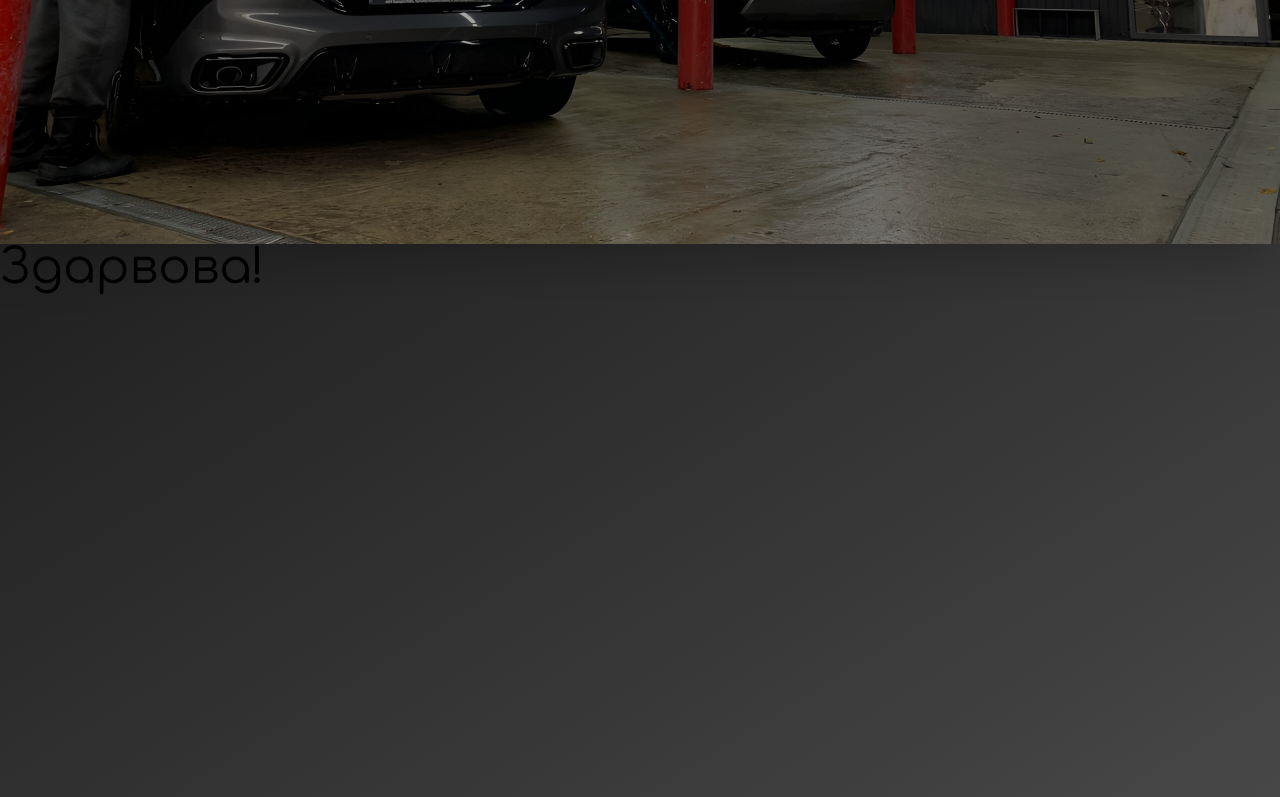
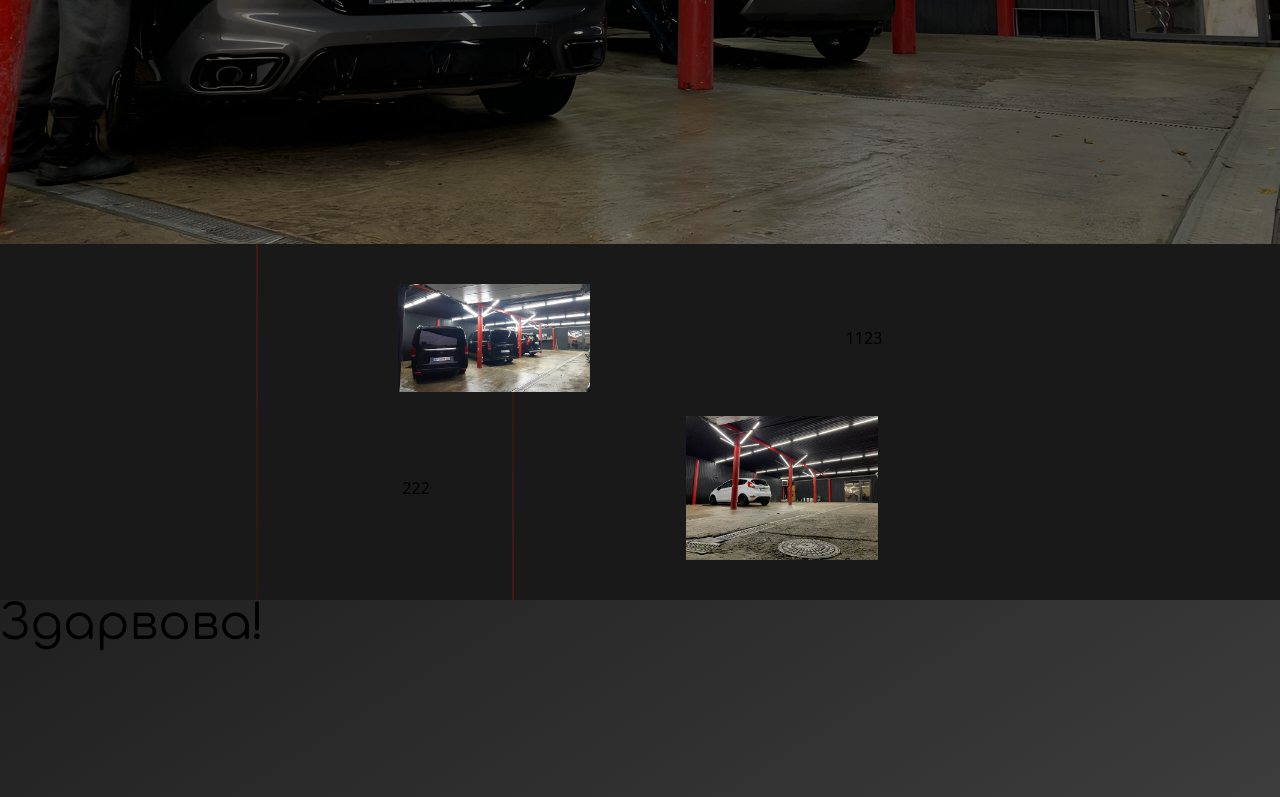
Before and after one commit to BohdanPodkolzin/avtomyyka-ladning, a React (Vite) app in the folder avtomyyka-front/: page / in a window 1280 px wide. Shown: the part 556-1353 px from the top of the page. Built offline with nearby package versions, Linux system fonts and the light colour scheme.

Commit message:
About-Us section. WIP

```diff
--- a/avtomyyka-front/src/App.jsx
+++ b/avtomyyka-front/src/App.jsx
@@ -1,14 +1,16 @@
 import './index.css'
 import Header from './components/Header'
 import Hero from './components/Hero'
+import AboutUs from './components/AboutUs'
 
 
 function App() {
 
   return (
     <>
-    <Header />
-    <Hero />
+        <Header />
+        <Hero />
+        <AboutUs />
       <div className='bg-gradient-to-tl from-[#4f4f50] to-[#202020] h-screen'>
         <h1 className="text-5xl font-[Comfortaa]">
           Здарвова!
--- /dev/null
+++ b/avtomyyka-front/src/components/AboutUs.jsx
@@ -0,0 +1,30 @@
+import React from 'react'
+import about1 from "/about-us-1.jpg";
+import about2 from "/about-us-2.jpg";
+
+const AboutUs = () => {
+  return (
+    <div className="relative bg-[#191919] overflow-hidden">
+        <div className="lights-bg z-1">
+            <div className="light"></div>
+            <div className="light"></div>
+            <div className="light"></div>
+            <div className="light"></div>
+        </div>
+
+        <div className='relative z-10 flex flex-col justify-between items-col mb-10 mt-10'>
+            <div className='flex max-sm:flex-col items-center justify-center gap-[20%]'>
+                <img src={about2} className='h-[15%] w-[15%]' alt="" />
+                <p>1123</p>
+            </div>
+            <br />
+            <div className='flex flex-row-reverse max-sm:flex-col justify-center sm:gap-[20%] items-center'>
+                <img src={about1} alt="" className='h-[15%] w-[15%]' />
+                <p>222</p>
+            </div>
+        </div>
+    </div>
+  )
+}
+
+export default AboutUs
--- a/avtomyyka-front/src/index.css
+++ b/avtomyyka-front/src/index.css
@@ -193,3 +193,31 @@
     transform: translateY(0);
   }
 }
+
+/* About Us Section */
+
+@keyframes moveLights {
+  0% { transform: translateY(-100%); opacity: 0; }
+  50% { opacity: 0.7; }
+  100% { transform: translateY(100%); opacity: 0; }
+}
+
+.lights-bg {
+  position: absolute;
+  inset: 0;
+  overflow: hidden;
+}
+
+.light {
+  position: absolute;
+  width: 2px;
+  height: 100vh;
+  background: radial-gradient(rgba(161, 19, 19), rgba(0, 0, 0, 0));
+  animation: moveLights 4s infinite ease-in-out alternate;
+}
+
+/* Размещаем полоски в разных местах и даем разную скорость */
+.light:nth-child(1) { left: 20%; animation-duration: 3.5s; }
+.light:nth-child(2) { left: 40%; animation-duration: 4s; }
+.light:nth-child(3) { right: 25%; animation-duration: 5s; }
+.light:nth-child(4) { right: 10%; animation-duration: 6s; }
```
Also changed, not shown: avtomyyka-front/public/about-us-1.jpg (added), avtomyyka-front/public/about-us-2.jpg (added).
